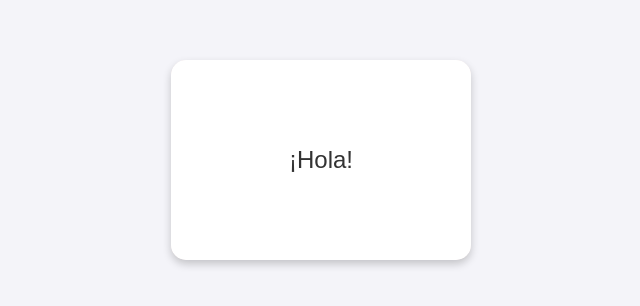
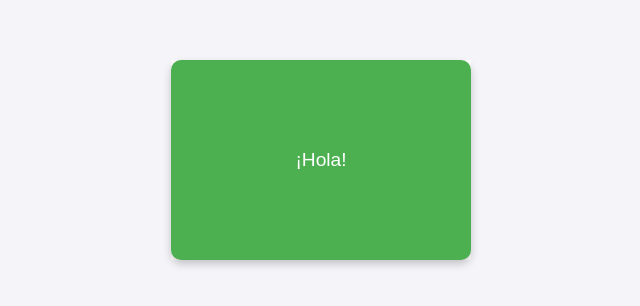
Before and after one commit to Yenny-06/Carta-para-mi-novio, a plain HTML site: page index.html in a window 1280 px wide. Shown: the part 240-546 px from the top of the page, without its empty margins (319-959 px from the left). Drawn offline with Linux system fonts and the light colour scheme.

Commit message:
Update index.html

```diff
--- a/index.html
+++ b/index.html
@@ -3,7 +3,7 @@
 <head>
     <meta charset="UTF-8">
     <meta name="viewport" content="width=device-width, initial-scale=1.0">
-    <title>Carta Interactiva con Corazones</title>
+    <title>Carta Interactiva</title>
     <style>
         body {
             font-family: 'Arial', sans-serif;
@@ -14,92 +14,62 @@
             height: 100vh;
             margin: 0;
         }
-        .envelope {
+        .card {
+            background: white;
             width: 300px;
             height: 200px;
+            perspective: 1000px;
+        }
+        .card-inner {
             position: relative;
-            cursor: pointer;
+            width: 100%;
+            height: 100%;
             transform-style: preserve-3d;
-            transition: transform 1s;
-            background-color: #f9f1f1;
-            box-shadow: 0 4px 8px rgba(0, 0, 0, 0.2);
-            border-radius: 15px;
-            overflow: hidden;
+            transition: transform 0.6s;
         }
-        .front, .back {
+        .card:hover .card-inner {
+            transform: rotateY(180deg);
+        }
+        .card-front, .card-back {
             position: absolute;
             width: 100%;
             height: 100%;
             backface-visibility: hidden;
+            border-radius: 10px;
+            box-shadow: 0 4px 8px rgba(0, 0, 0, 0.2);
+        }
+        .card-front {
+            background: #4CAF50;
             display: flex;
             justify-content: center;
             align-items: center;
-            font-size: 1.5em;
-            color: #333;
-            transition: transform 0.8s ease-in-out;
+            color: white;
+            font-size: 1.2em;
         }
-        .front {
-            background-color: #ffffff;
-            border-radius: 15px;
-            z-index: 2;
-        }
-        .back {
-            background-color: #f9f1f1;
+        .card-back {
+            background: white;
             transform: rotateY(180deg);
-            border-radius: 15px;
-            z-index: 1;
-        }
-        .envelope.open .front {
-            transform: rotateY(-180deg);
-        }
-        .envelope.open .back {
-            transform: rotateY(0deg);
-        }
-        .hearts {
-            position: absolute;
-            top: -50px;
-            left: 50%;
-            transform: translateX(-50%);
-            font-size: 2em;
-            animation: heartsRise 5s linear infinite;
-            z-index: 0;
-        }
-        @keyframes heartsRise {
-            0% {
-                opacity: 0;
-                transform: translateY(0);
-            }
-            50% {
-                opacity: 1;
-            }
-            100% {
-                opacity: 0;
-                transform: translateY(-200px);
-            }
+            display: flex;
+            justify-content: center;
+            align-items: center;
+            color: black;
+            padding: 20px;
+            box-sizing: border-box;
+            text-align: center;
+            font-size: 1em;
         }
     </style>
 </head>
 <body>
-    <div class="envelope" id="envelope">
-        <div class="front">
-            <p>¡Hola!</p>
-        </div>
-        <div class="back">
-            <p>Solo paso a recordarte que me enorgulleces por tu dedicación diaria, mi ingenioso novio 😎. Te amo mucho, mi vida ❤️</p>
-        </div>
-        <div class="hearts" aria-hidden="true">
-            <span>&hearts;</span>
-            <span>&hearts;</span>
-            <span>&hearts;</span>
-            <span>&hearts;</span>
-            <span>&hearts;</span>
+    <div class="card">
+        <div class="card-inner">
+            <div class="card-front">
+                <p>¡Hola!</p>
+            </div>
+            <div class="card-back">
+                <p>Solo paso a recordarte que me enorgulleces por tu dedicación diaria mi inge novio 😎. Te Amo mucho mi vida ❤️</p>
+            </div>
         </div>
     </div>
-
-    <script>
-        document.getElementById('envelope').addEventListener('click', function() {
-            this.classList.toggle('open');
-        });
-    </script>
 </body>
 </html>
```
